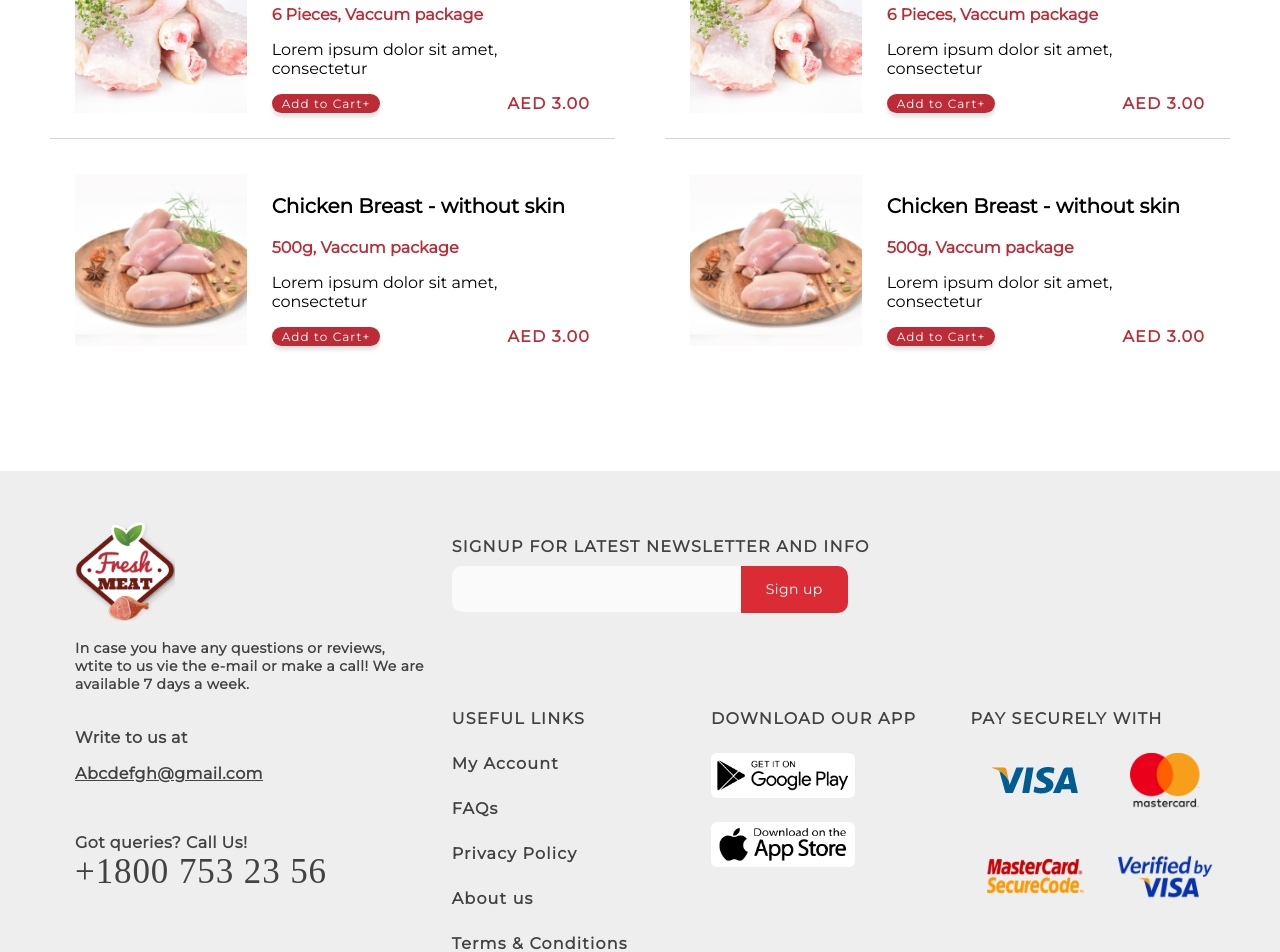
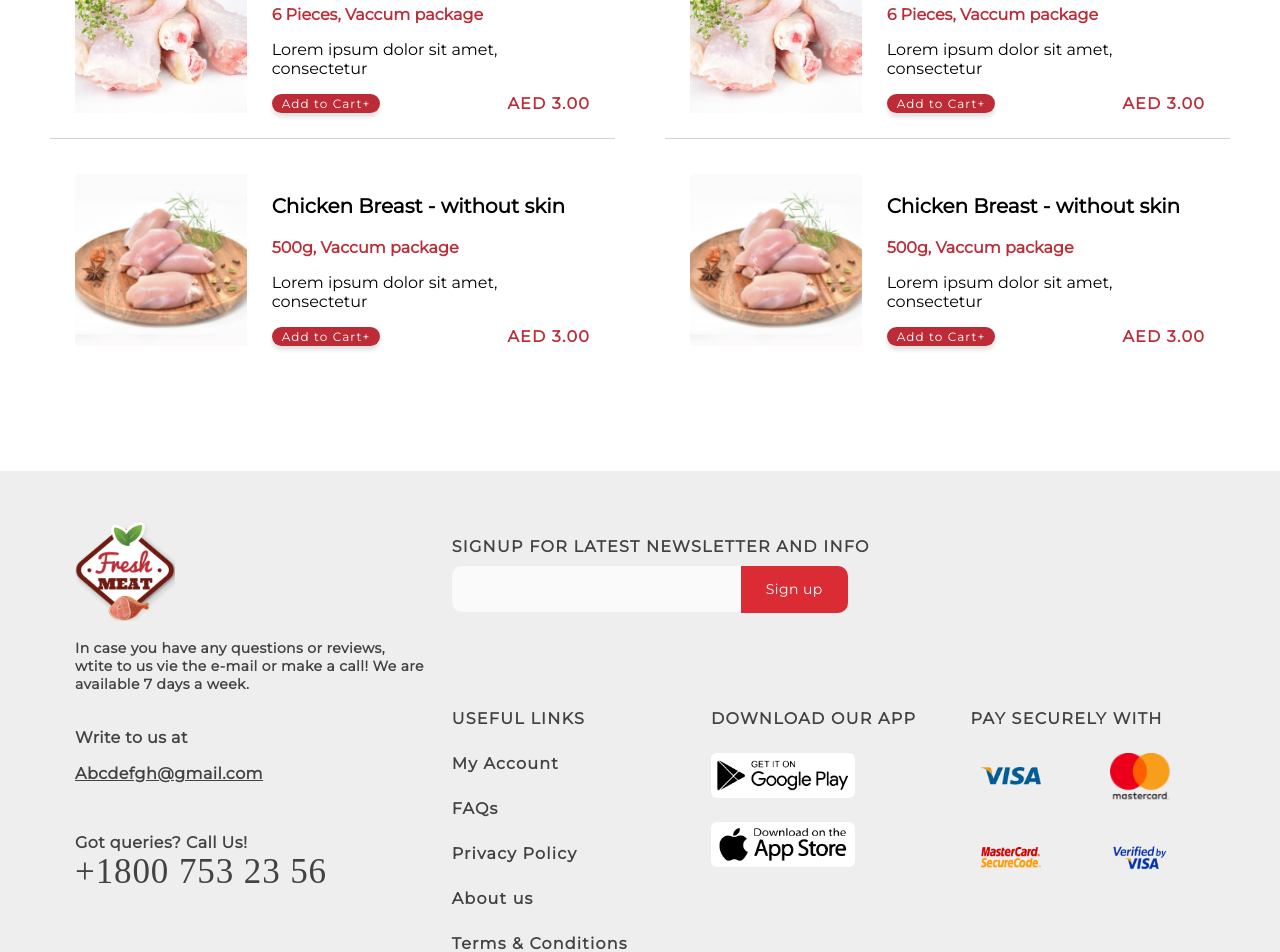
Before and after one commit to vivekkravindraa/freshmeat, a React (Create React App) app: page / in a window 1280 px wide. Shown: the part 4946-5898 px from the top of the page. Built offline with nearby package versions, Linux system fonts and the light colour scheme; some icons are missing.

Commit message:
fix: footer gateways image width

```diff
--- a/src/components/HomeComponents/Footer/Footer.css
+++ b/src/components/HomeComponents/Footer/Footer.css
@@ -172,6 +172,11 @@
     display: flex;
     justify-content: center;
     align-items: center;
+    width: 80px;
+}
+
+.Footer-query-content__paySecurely-gateways > li > a > img {
+    width: 60px;
 }
 
 .Footer-social {
```
